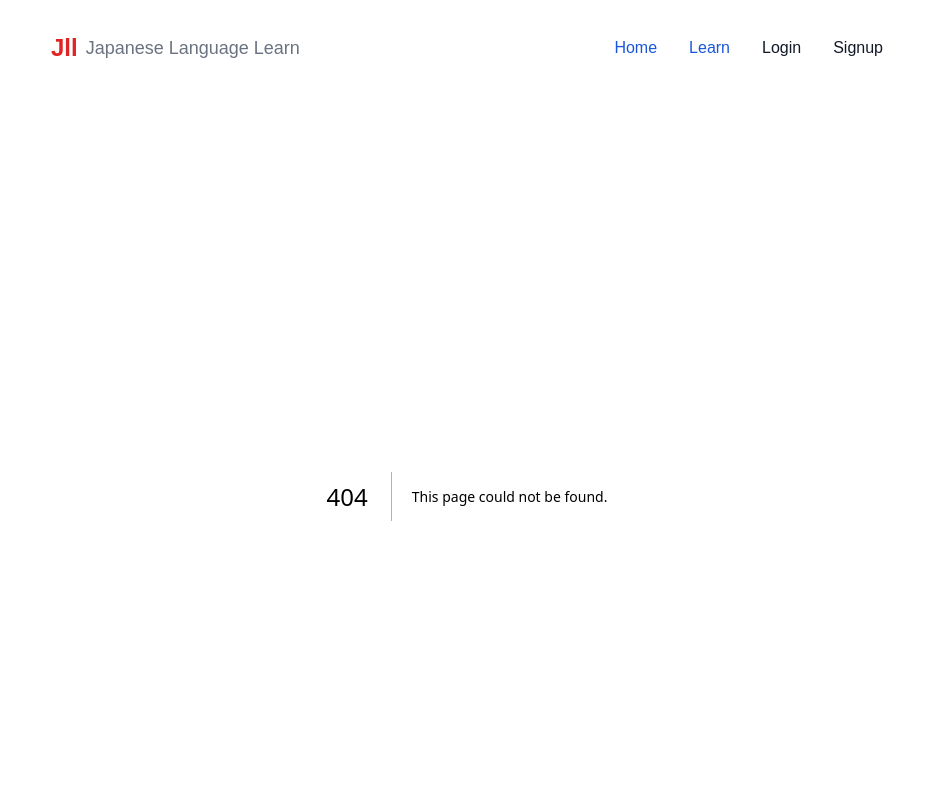
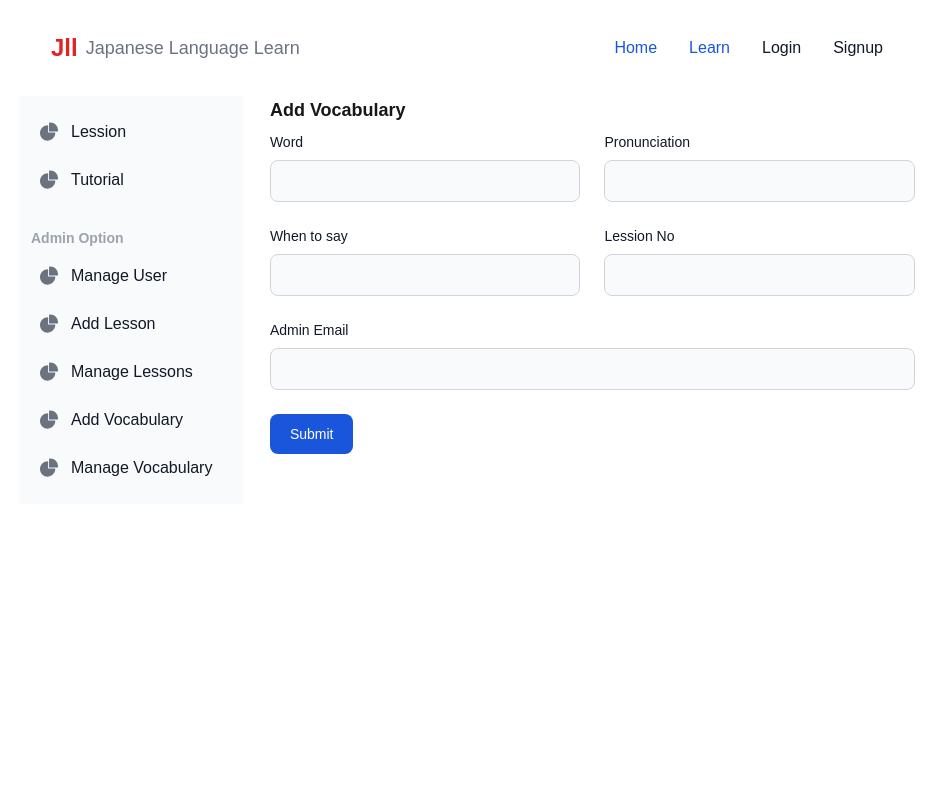
Before and after one commit to amiribnjaman/japanese-language-learning-app, a Next.js app: page /learn/add-vocabulary in a window 1280 px wide. Before the commit this address had no page. Shown: the top 800 px of the page, without its empty margins (173-1119 px from the left). Built offline with nearby package versions, Linux system fonts and the light colour scheme.

Commit message:
Add vocabulary and add lession form design

```diff
--- /dev/null
+++ b/src/app/learn/add-vocabulary/page.jsx
@@ -0,0 +1,107 @@
+"use client";
+import React, { useState } from "react";
+import { useForm } from "react-hook-form";
+import { useRouter } from "next/navigation";
+import { toast } from "react-toastify";
+import axios from "axios";
+
+export default function AddVocabulary() {
+  const {
+    register,
+    formState: { errors },
+    handleSubmit,
+    reset,
+  } = useForm();
+
+  return (
+    <div className="md:w-[90%] ml-auto">
+      <h4 className="text-lg font-semibold mb-2">Add Vocabulary</h4>
+      <form onSubmit={handleSubmit()}>
+        <div class="grid gap-6 mb-6 md:grid-cols-2">
+          <div>
+            <label
+              for="word"
+              class="block mb-2 text-sm font-medium text-gray-900 dark:text-white"
+            >
+              Word
+            </label>
+            <input
+              type="text"
+              id="word"
+              class="bg-gray-50 border border-gray-300 text-gray-900 text-sm rounded-lg focus:ring-blue-500 focus:border-blue-500 block w-full p-2.5 dark:bg-gray-700 dark:border-gray-600 dark:placeholder-gray-400 dark:text-white dark:focus:ring-blue-500 dark:focus:border-blue-500"
+              placeholder=""
+              required
+            />
+          </div>
+          <div>
+            <label
+              for="pronunciation"
+              class="block mb-2 text-sm font-medium text-gray-900 dark:text-white"
+            >
+              Pronunciation
+            </label>
+            <input
+              type="text"
+              id="pronunciation"
+              class="bg-gray-50 border border-gray-300 text-gray-900 text-sm rounded-lg focus:ring-blue-500 focus:border-blue-500 block w-full p-2.5 dark:bg-gray-700 dark:border-gray-600 dark:placeholder-gray-400 dark:text-white dark:focus:ring-blue-500 dark:focus:border-blue-500"
+              placeholder=""
+              required
+            />
+          </div>
+          <div>
+            <label
+              for="when_to_say"
+              class="block mb-2 text-sm font-medium text-gray-900 dark:text-white"
+            >
+              When to say
+            </label>
+            <input
+              type="text"
+              id="when_to_say"
+              class="bg-gray-50 border border-gray-300 text-gray-900 text-sm rounded-lg focus:ring-blue-500 focus:border-blue-500 block w-full p-2.5 dark:bg-gray-700 dark:border-gray-600 dark:placeholder-gray-400 dark:text-white dark:focus:ring-blue-500 dark:focus:border-blue-500"
+              placeholder=""
+              required
+            />
+          </div>
+          <div>
+            <label
+              for="lession_no"
+              class="block mb-2 text-sm font-medium text-gray-900 dark:text-white"
+            >
+              Lession No
+            </label>
+            <input
+              type="text"
+              id="lession_no"
+              class="bg-gray-50 border border-gray-300 text-gray-900 text-sm rounded-lg focus:ring-blue-500 focus:border-blue-500 block w-full p-2.5 dark:bg-gray-700 dark:border-gray-600 dark:placeholder-gray-400 dark:text-white dark:focus:ring-blue-500 dark:focus:border-blue-500"
+              placeholder=""
+              required
+            />
+          </div>
+        </div>
+        <div class="mb-6">
+          <label
+            for="admin_email"
+            class="block mb-2 text-sm font-medium text-gray-900 dark:text-white"
+          >
+            Admin Email
+          </label>
+          <input
+            type="email"
+            id="admin_email"
+            class="bg-gray-50 border border-gray-300 text-gray-900 text-sm rounded-lg focus:ring-blue-500 focus:border-blue-500 block w-full p-2.5 dark:bg-gray-700 dark:border-gray-600 dark:placeholder-gray-400 dark:text-white dark:focus:ring-blue-500 dark:focus:border-blue-500"
+            placeholder=""
+            required
+          />
+        </div>
+
+        <button
+          type="submit"
+          class="text-white bg-blue-700 hover:bg-blue-800 focus:ring-4 focus:outline-none focus:ring-blue-300 font-medium rounded-lg text-sm w-full sm:w-auto px-5 py-2.5 text-center dark:bg-blue-600 dark:hover:bg-blue-700 dark:focus:ring-blue-800"
+        >
+          Submit
+        </button>
+      </form>
+    </div>
+  );
+}
--- a/src/components/LearnSidebar.jsx
+++ b/src/components/LearnSidebar.jsx
@@ -6,7 +6,7 @@ export default function LearnSidebar() {
     <div>
       <aside
         id="default-sidebar"
-        class="fixed z-40 md:w-52 max-h-[95%] transition-transform -translate-x-full sm:translate-x-0"
+        class="fixed z-40 md:w-56 max-h-[95%] transition-transform -translate-x-full sm:translate-x-0"
         aria-label="Sidebar"
       >
         <div class="h-full px-3 py-4 overflow-y-auto bg-gray-50 dark:bg-gray-800">
@@ -108,7 +108,7 @@ export default function LearnSidebar() {
             </li>
             <li>
               <Link
-                href="/learn/vocabulary"
+                href="/learn/add-vocabulary"
                 class="flex items-center p-2 text-gray-900 rounded-lg dark:text-white hover:bg-gray-100 dark:hover:bg-gray-700 group"
               >
                 <svg
@@ -121,12 +121,12 @@ export default function LearnSidebar() {
                   <path d="M16.975 11H10V4.025a1 1 0 0 0-1.066-.998 8.5 8.5 0 1 0 9.039 9.039.999.999 0 0 0-1-1.066h.002Z" />
                   <path d="M12.5 0c-.157 0-.311.01-.565.027A1 1 0 0 0 11 1.02V10h8.975a1 1 0 0 0 1-.935c.013-.188.028-.374.028-.565A8.51 8.51 0 0 0 12.5 0Z" />
                 </svg>
-                <span class="ms-3">Add Tutorial</span>
+                <span class="ms-3">Add Vocabulary</span>
               </Link>
             </li>
             <li>
               <Link
-                href="/learn/vocabulary"
+                href="/vocabulary"
                 class="flex items-center p-2 text-gray-900 rounded-lg dark:text-white hover:bg-gray-100 dark:hover:bg-gray-700 group"
               >
                 <svg
@@ -139,7 +139,7 @@ export default function LearnSidebar() {
                   <path d="M16.975 11H10V4.025a1 1 0 0 0-1.066-.998 8.5 8.5 0 1 0 9.039 9.039.999.999 0 0 0-1-1.066h.002Z" />
                   <path d="M12.5 0c-.157 0-.311.01-.565.027A1 1 0 0 0 11 1.02V10h8.975a1 1 0 0 0 1-.935c.013-.188.028-.374.028-.565A8.51 8.51 0 0 0 12.5 0Z" />
                 </svg>
-                <span class="ms-3">Manage Toturial</span>
+                <span class="ms-3">Manage Vocabulary</span>
               </Link>
             </li>
           </ul>
```
